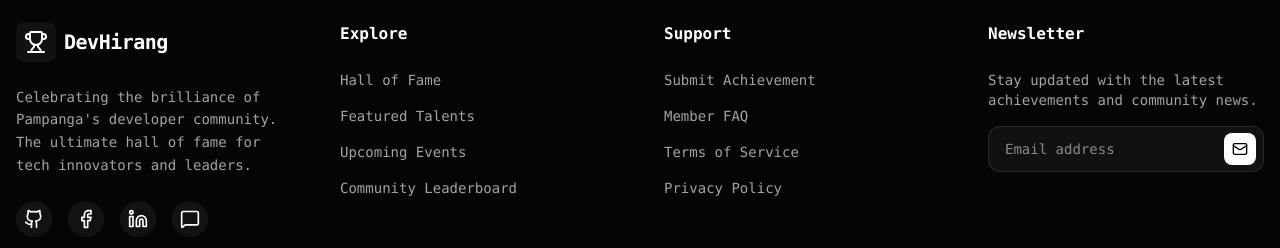
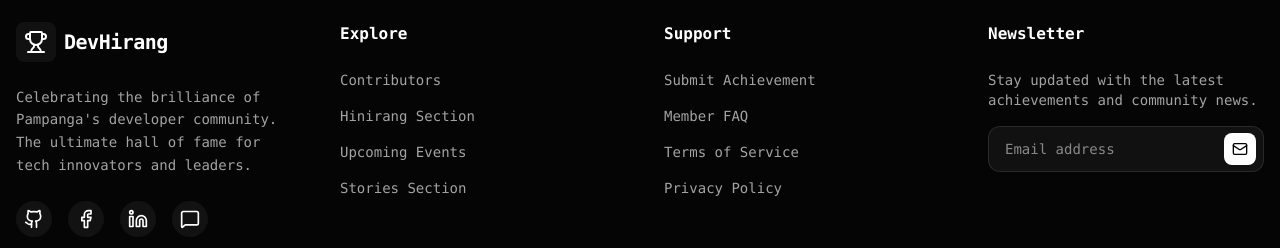
Before and after one commit to darknecrocities/DevHirang, a React (Vite) app: page / in a window 1280 px wide. Shown: the part 7437-7685 px from the top of the page. Built offline with nearby package versions, Linux system fonts and the light colour scheme.

Commit message:
feat: adding terms and privacy content

```diff
--- a/src/App.jsx
+++ b/src/App.jsx
@@ -133,7 +133,7 @@ function App() {
         )}
       </main>
 
-      <Footer />
+      <Footer setActiveTab={setActiveTab} />
 
       {selectedDev && (
         <ProfileModal
--- a/src/components/layout/Footer.jsx
+++ b/src/components/layout/Footer.jsx
@@ -2,11 +2,26 @@ import React, { useState } from 'react';
 import { Trophy, Github, Linkedin, MessageSquare, Mail, Facebook } from 'lucide-react';
 import FooterModal from './FooterModal';
 
-const Footer = () => {
+const Footer = ({ setActiveTab }) => {
     const [modalConfig, setModalConfig] = useState({ isOpen: false, type: '' });
 
     const openModal = (type) => setModalConfig({ isOpen: true, type });
     const closeModal = () => setModalConfig({ isOpen: false, type: '' });
+
+    const handleNavigation = (tab, sectionId = null) => {
+        setActiveTab(tab);
+        if (sectionId) {
+            // Small delay to ensure tab has switched if necessary
+            setTimeout(() => {
+                const element = document.getElementById(sectionId);
+                if (element) {
+                    element.scrollIntoView({ behavior: 'smooth' });
+                }
+            }, 100);
+        } else {
+            window.scrollTo({ top: 0, behavior: 'smooth' });
+        }
+    };
 
     return (
         <footer className="mt-20 border-t border-white/10 bg-white/[0.02] py-20 relative overflow-hidden">
@@ -53,10 +68,38 @@ const Footer = () => {
                     <div>
                         <h4 className="font-bold mb-6">Explore</h4>
                         <ul className="space-y-4 text-sm text-text-muted">
-                            <li><a href="#ranking" className="hover:text-secondary transition-colors">Hall of Fame</a></li>
-                            <li><a href="#featured" className="hover:text-secondary transition-colors">Featured Talents</a></li>
-                            <li><a href="#events" className="hover:text-secondary transition-colors">Upcoming Events</a></li>
-                            <li><a href="#analytics" className="hover:text-secondary transition-colors">Community Leaderboard</a></li>
+                            <li>
+                                <button
+                                    onClick={() => handleNavigation('Bale', 'achievements')}
+                                    className="hover:text-secondary transition-colors text-left"
+                                >
+                                    Contributors
+                                </button>
+                            </li>
+                            <li>
+                                <button
+                                    onClick={() => handleNavigation('Hinirang')}
+                                    className="hover:text-secondary transition-colors text-left"
+                                >
+                                    Hinirang Section
+                                </button>
+                            </li>
+                            <li>
+                                <button
+                                    onClick={() => openModal('Upcoming Events')}
+                                    className="hover:text-secondary transition-colors text-left"
+                                >
+                                    Upcoming Events
+                                </button>
+                            </li>
+                            <li>
+                                <button
+                                    onClick={() => handleNavigation('Stories')}
+                                    className="hover:text-secondary transition-colors text-left"
+                                >
+                                    Stories Section
+                                </button>
+                            </li>
                         </ul>
                     </div>
 
--- a/src/components/layout/FooterModal.jsx
+++ b/src/components/layout/FooterModal.jsx
@@ -7,45 +7,56 @@ const FooterModal = ({ isOpen, onClose, type }) => {
         'Submit Achievement': {
             icon: <Send className="w-6 h-6 text-secondary" />,
             title: "Submit Your Achievement",
-            description: "Ready to join the Hall of Fame? Follow these steps to submit your milestone.",
+            description: "Go beyond numbers—tell the story of your impact and innovation.",
             details: [
-                "Ensure your achievement falls under our recognized categories (Hackathons, Open Source, etc.).",
-                "Prepare links to your proof of work (GitHub repo, Certificate, or Event page).",
-                "Submit via our GitHub repository by opening a PR on developers.json.",
-                "Or reach out to our community moderators on Discord for manual verification."
+                "Open Contribution Model: Our platform thrives on community input. You are encouraged to openly contribute your milestones through our public repository system.",
+                "Narrative Impact: Provide a detailed account of your achievement, focusing on the technical challenges overcome and the project's broader significance to the ecosystem.",
+                "Public Verification: Include links to public repositories, official event result pages, or verifiable digital certificates for peer review and community trust.",
+                "Curated Selection: Submissions undergo a qualitative review by community leads to ensure they align with our standards of excellence and inspirational value."
             ]
         },
         'Member FAQ': {
             icon: <HelpCircle className="w-6 h-6 text-secondary" />,
             title: "Frequently Asked Questions",
-            description: "Find answers to the most common questions about the DevHirang platform.",
+            description: "Understanding the DevHirang philosophy and qualitative framework.",
             details: [
-                "How are points calculated? Points are based on Impact (Projects/Wins) and Trust (Certifications).",
-                "How often do rankings update? Rankings update instantly upon data synchronization.",
-                "Can I lose my Elite status? Yes, if other developers surpass your score, you may move to the Professional Division.",
-                "Is the platform free? Absolutely. It is a community initiative for Pampanga's developers."
+                "What makes a developer 'Elite'? Excellence is gauged by consistent community involvement, technical leadership, and the qualitative depth of their contributions.",
+                "How do I improve my visibility? Focus on high-impact projects, mentoring others, and sharing your authentic journey through the Hinirang Stories section.",
+                "Why the focus on qualitative growth? We believe that a developer's worth is more than just points; it's about the unique value and perspective they bring to the ecosystem.",
+                "Who manages the platform? DevHirang is a community-owned initiative driven by volunteers dedicated to showcasing and elevating Pampanga's technical talent."
             ]
         },
         'Terms of Service': {
             icon: <FileText className="w-6 h-6 text-secondary" />,
             title: "Terms of Service",
-            description: "Please read our community guidelines to ensure a fair and respectful platform.",
+            description: "Community standards and shared responsibilities for a thriving ecosystem.",
             details: [
-                "All submitted achievements must be genuine and verifiable.",
-                "Plagiarism or false claims will lead to a permanent ban from the leaderboard.",
-                "DevHirang reserves the right to adjust scoring algorithms for fairness.",
-                "Users remain owners of their data but grant public display rights on this platform."
+                "Professional Code of Conduct: Members are expected to maintain the highest level of professional integrity. Misrepresentation of skills or achievements is strictly prohibited.",
+                "Collaborative Participation: By contributing, you agree to engage respectfully with the community and uphold the values of open-source collaboration and transparency.",
+                "Content Usage Rights: While you retain ownership of your professional data, by submitting it, you grant the platform a non-exclusive right to display and feature your profile.",
+                "Platform Moderation: We reserve the right to curate, edit, or remove profiles that do not meet our community standards or contain demonstrably inaccurate information."
             ]
         },
         'Privacy Policy': {
             icon: <Shield className="w-6 h-6 text-secondary" />,
             title: "Privacy Policy",
-            description: "We value your privacy. Here is how we handle your developer data.",
+            description: "Transparent data handling for an open developer community.",
             details: [
-                "We only collect data you provide: name, bio, social links, and achievements.",
-                "Data is stored in a public developers.json file to maintain transparency.",
-                "We do not sell or share your personal data with third-party advertisers.",
-                "You can request data removal at any time via a GitHub Pull Request."
+                "Transparency by Design: As an open community initiative, we operate with maximum transparency. Your professional profile is part of an open-access public repository.",
+                "Data Purpose & Utility: We only process data that is essential for showcasing your professional journey—such as your name, bio, accomplishments, and social links.",
+                "Community Sovereignty: You have full control over your information. Since the system is open, you can contribute, update, or remove your data through standard open workflows.",
+                "Security & Integrity: We do not track users or sell data. We rely on the security of our hosting infrastructure and the shared integrity of our community-driven process."
+            ]
+        },
+        'Upcoming Events': {
+            icon: <HelpCircle className="w-6 h-6 text-secondary" />,
+            title: "Upcoming Events",
+            description: "Exciting community gatherings and tech events are on the horizon.",
+            details: [
+                "Coming Soon: We are currently curating a series of hackathons, workshops, and meetups for the Pampanga developer community.",
+                "Community Meetups: Stay tuned for our first in-person gathering to network, share ideas, and build lasting connections.",
+                "Hackathons & Competitions: Get ready to showcase your skills in upcoming challenges designed to spark innovation and problem-solving.",
+                "Workshops & Seminars: Learn from industry experts and community leaders through our upcoming educational sessions and lightning talks."
             ]
         }
     }[type] || {};
```
